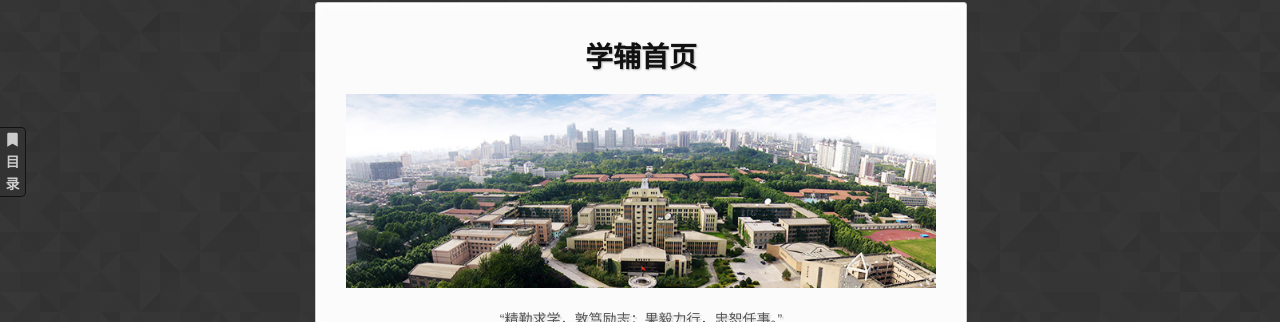
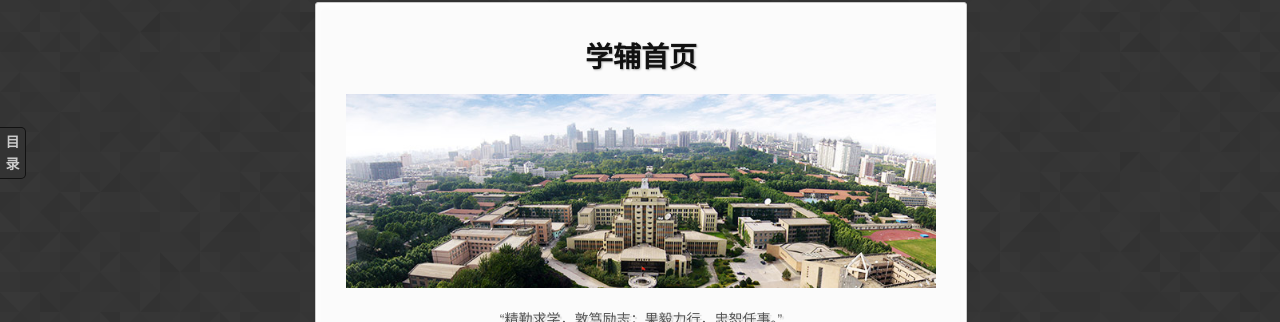
Before and after one commit to qyxf/qyxf.github.io, a Jekyll site: the page built from index.md, in a window 1280 px wide. Shown: the part 188-510 px from the top of the page. Built offline with Jekyll 4.4.1, drawn with Linux system fonts in a browser that asks for light colours; nearby versions of some CDN libraries; some web fonts are replaced; our own code applies the rules of GitHub Pages for plain Markdown files; comment, search, counter and statistics services are not loaded.

Commit message:
Fix #12
* And improve animation of nav-menu

```diff
--- a/_includes/nav-menu.html
+++ b/_includes/nav-menu.html
@@ -1,5 +1,5 @@
 <div id="nav-wrapper">
-    <div id="toc"><span> <i class="fas fa-bookmark"></i> 目录</span></div>
+    <div id="toc"><span>目</span><span>录</span></div>
     <div id="nav-bar">
         <nav>
           <ul></ul>
--- a/_sass/leap-month.scss
+++ b/_sass/leap-month.scss
@@ -296,30 +296,32 @@
   border-left: 0;
   border-radius: 0 5px 5px 0;
   position: fixed;
-  width: 200px;
-  height: 50%;
-  max-height: 300px;
+  width: 250px;
+  height: 280px;
   z-index: 1;
   top: 35%;
   left: 0;
   overflow: hidden;
-  transition: 0.3s width, 0.3s height;
+  transition: width 0.3s, height 0.3s;
   display: none;
 
   #toc {
     border-bottom: 1px solid $border-color;
-    text-align: center;
+    display: flex;
+    justify-content: center;
+    align-items: center;
     padding: 5px;
     font-weight: bold;
     box-shadow: 0px 1px 3px rgba(0, 0, 0, 0.25);
+    height: 20px;
   }
 
   #nav-bar {
-    height: auto;
+    height: 250px;
     width: 100%;
     overflow-x: hidden;
     overflow-y: auto;
-    transition: 0.3s height;
+    transition: height 0.3s, opacity 0.3s 0.3s;
 
     nav {
       position: relative;
@@ -524,15 +526,25 @@
 }
 
 @-webkit-keyframes blink {
-  0% {color: $light-border-color;}
-  30% {color: $background-color}
+  0% {color: $background-color}
   80% {color: $background-color}
   100% {color: $light-border-color;}
 }
 
 @keyframes blink {
-  0% {color: $light-border-color;}
-  30% {color: $background-color}
+  0% {color: $background-color}
   80% {color: $background-color}
   100% {color: $light-border-color;}
 }
+
+@-webkit-keyframes blinkback {
+  0% {color: $background-color}
+  80% {color: $background-color}
+  100% {color: $light-border-color;}
+}
+
+@keyframes blinkback {
+  0% {color: $background-color}
+  80% {color: $background-color}
+  100% {color: $light-border-color;}
+}
--- a/assets/js/main.js
+++ b/assets/js/main.js
@@ -10,19 +10,17 @@
   }
 }
 
-var computeNavigationBar = function() {
-  var navBarHeight = $("#nav-wrapper").height() - $("#toc").height() - 10;
-  return navBarHeight;
-}
-
 var navHide = function() {
-  $("nav").css("display", "none");
+  $("#nav-bar").css("height", "0");
+  $("#nav-bar").css("opacity", "0");
+  $("#nav-bar").css("visibility", "hidden")
   $("#nav-bar").css("overflow-y", "hidden");
-  $("#nav-bar").css("height", "0");
   $("#nav-wrapper").css("width", "25px");
-  $("#nav-wrapper").css("height", "auto");
+  $("#nav-wrapper").css("height", "50px");
   $("#toc").css("padding", "1px");
   $("#toc").css("border-bottom", "0px");
+  $("#toc").css("height", "48px");
+  $("#toc").css("flex-direction", "column");
   $("#toc").css("animation", "blink 0.5s");
 }
 
@@ -31,7 +29,6 @@
 
 $(function() {
 
-  var navHeight = computeNavigationBar();
   navHide();
   $("#nav-wrapper").css("display", "block");
 
@@ -54,14 +51,17 @@
   $("#nav-wrapper").mouseover(function()
   {
     $("#nav-bar").css("overflow-y", "auto");
-    $("#nav-bar").css("height", navHeight);
-    $("#nav-wrapper").css("width", "200px");
-    $("#nav-wrapper").css("height", "50%");
+    $("#nav-bar").css("height", "250px");
+    $("#nav-wrapper").css("width", "250px");
+    $("#nav-wrapper").css("height", "280px");
     $("#toc").css("padding", "5px");
     $("#toc").css("border-bottom", "1px solid #111");
+    $("#toc").css("height", "20px");
+    $("#toc").css("flex-direction", "row");
+    $("#toc").css("animation", "blinkback 0.5s");
     $("#nav-bar").css("color", "#ccc");
-    $("#toc").css("animation", "none");
-    $("nav").css("display", "block");
+    $("#nav-bar").css("visibility", "visible");
+    $("#nav-bar").css("opacity", "1");
   });
 
   $("nav ul li").on("click", "a", function(event) {
```
